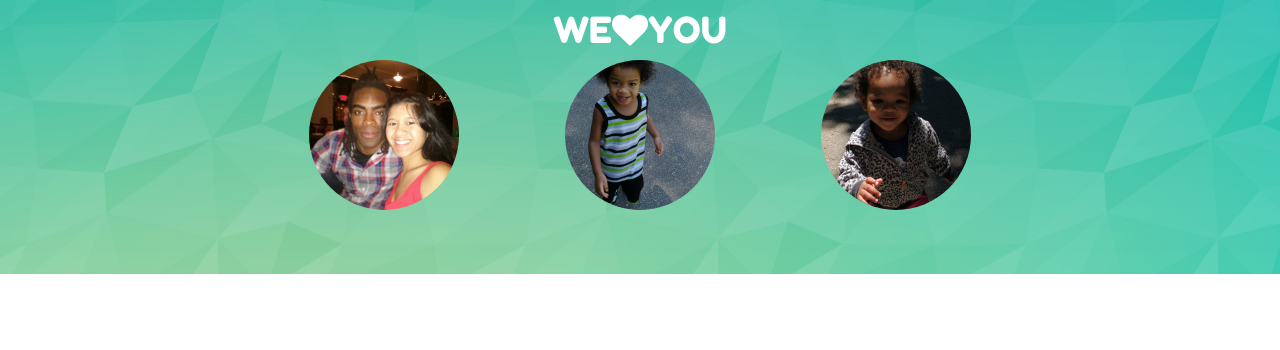
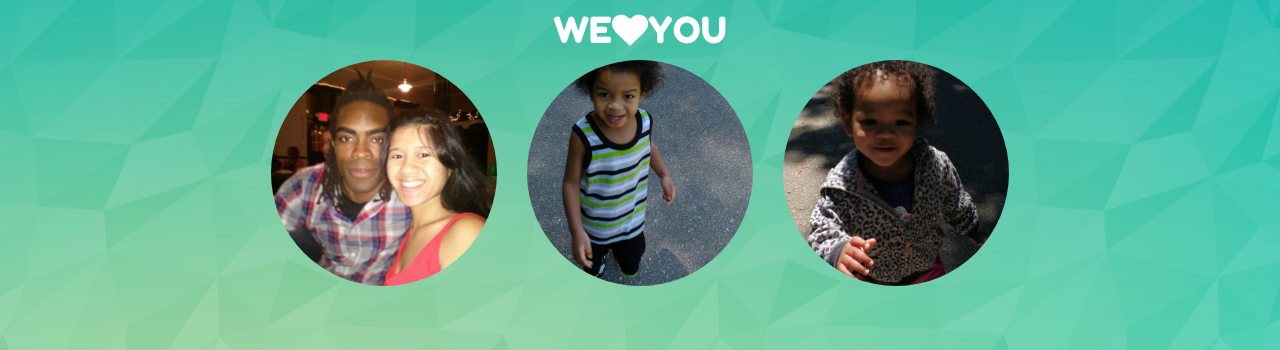
Before and after one commit to sincerecreations/sincerecreations.github.io, a plain HTML site: page index.html in a window 1280 px wide. Shown: the part 702-1052 px from the top of the page. Before the commit the page ends 976 px from the top, so only its background shows below. Drawn offline with nearby package versions, Linux system fonts and the light colour scheme.

Commit message:
Removed picture size.

```diff
--- a/custom.css
+++ b/custom.css
@@ -18,11 +18,6 @@ h4 {
     background-color: #00bcd4;
 }
 
-.pic {
-    height: 150px;
-    width: 150px;
-}
-
 .narrow {
     max-width: 768px;
 }
--- a/index.html
+++ b/index.html
@@ -61,15 +61,15 @@
         <div class="row center-block narrow">
 
             <div class="col-xs-4">
-                <img src="img/pic01-300.png" class="img-responsive img-circle center-block pic" alt="parents" />
+                <img src="img/pic01-300.png" class="img-responsive img-circle center-block" alt="parents" />
             </div>
 
             <div class="col-xs-4">
-                <img src="img/pic02-300.png" class="img-responsive img-circle center-block pic" alt="kid 1" />
+                <img src="img/pic02-300.png" class="img-responsive img-circle center-block" alt="kid 1" />
             </div>
 
             <div class="col-xs-4">
-                <img src="img/pic03-300.png" class="img-responsive img-circle center-block pic" alt="kid 2" />
+                <img src="img/pic03-300.png" class="img-responsive img-circle center-block" alt="kid 2" />
             </div>
 
         </div>
```
